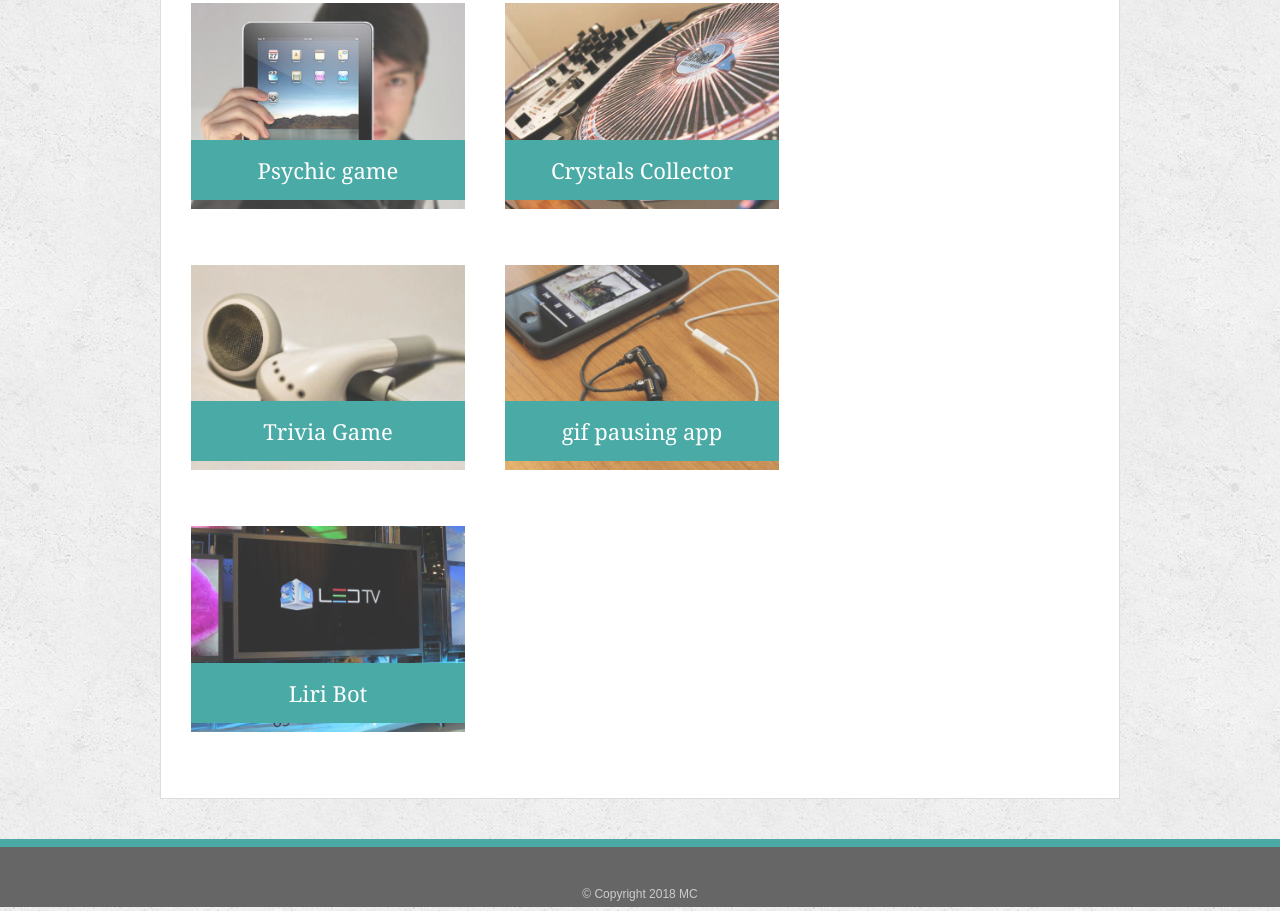
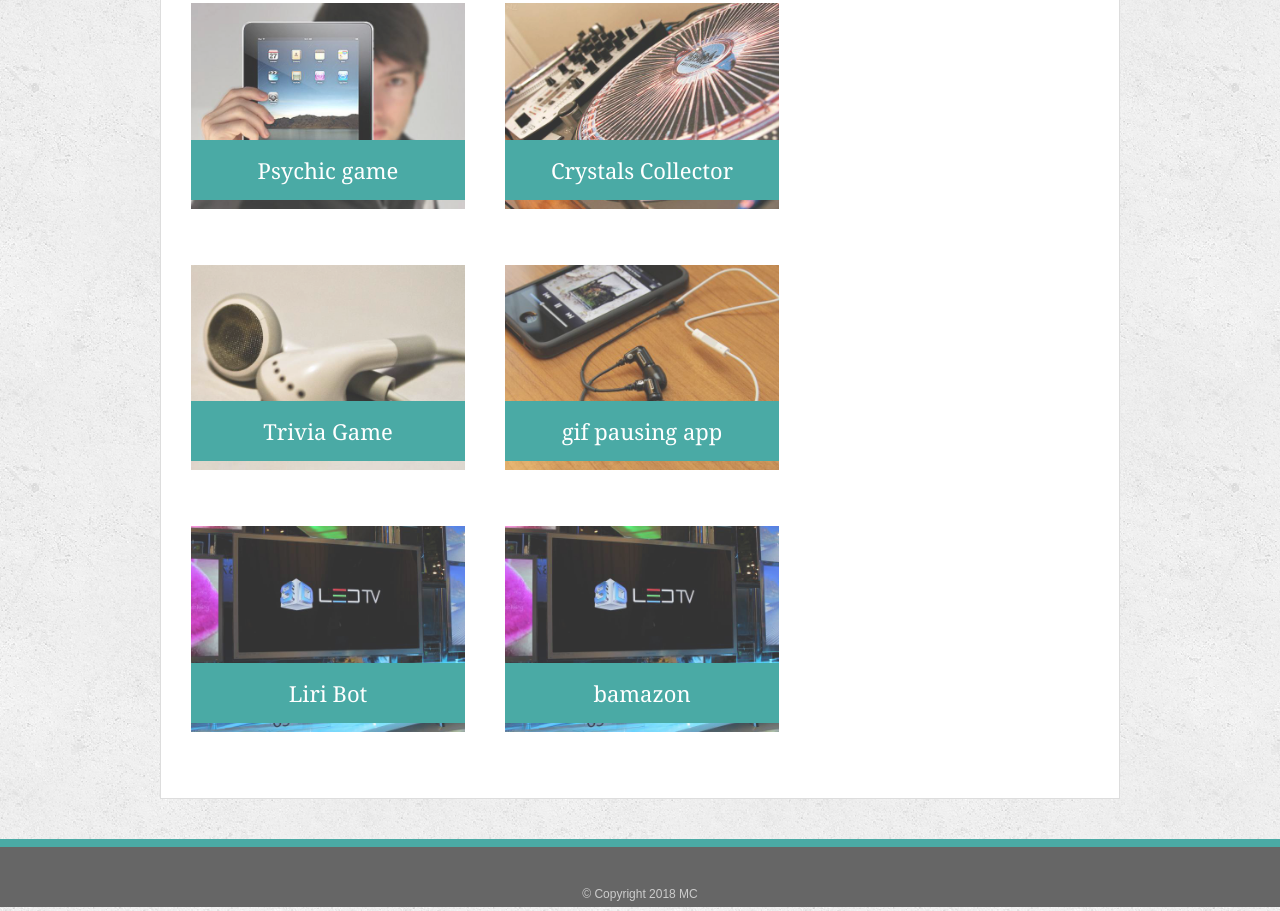
Before and after one commit to mchavali05/Responsive-Portfolio, a plain HTML site: page portfolio.html in a window 1280 px wide. Shown: the part 270-1181 px from the top of the page. Drawn offline with Linux system fonts and the light colour scheme.

Commit message:
update portfolio with bamazon app link

```diff
--- a/portfolio.html
+++ b/portfolio.html
@@ -55,6 +55,12 @@
 		    	<h3>Liri Bot</h3></a>
 		    </div>
 
+		    <div class="work">
+		    	<a href="https://mchavali05.github.io/bamazon-mysql/"><img src="assets/images/technics-q-c-640-480-9.jpg" alt="image-5"">
+
+		    	<h3>bamazon</h3></a>
+		    </div>
+
 	    </section>
 	 </div>
 	<footer>
```
